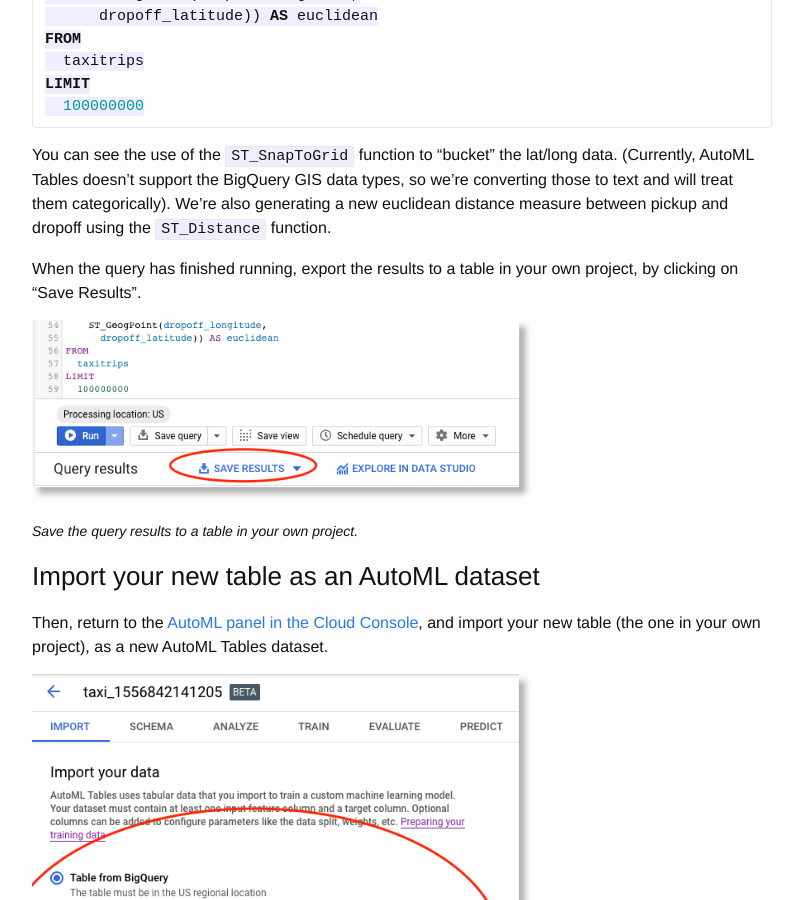
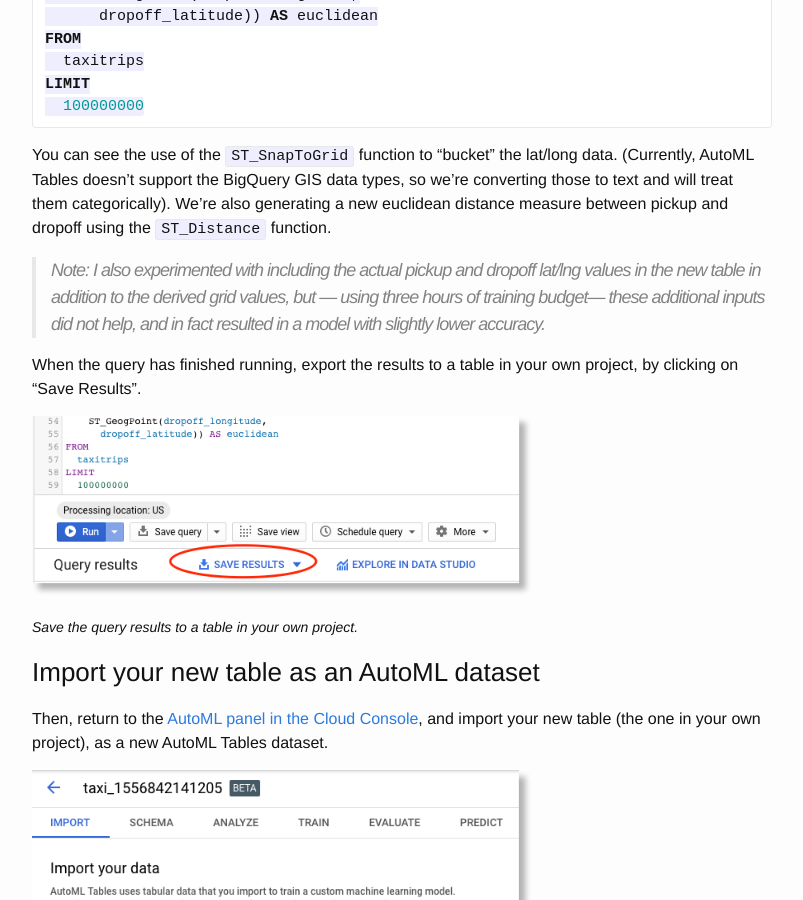
Before and after one commit to amygdala/amygdala.github.io, a Jekyll site: the page built from _posts/2019-05-03-automl-tables.md, in a window 1280 px wide and 900 px high, scrolled down 2546 px. Shown: the whole window, without its empty margins (238-1041 px from the left). Built offline with Jekyll 4.4.1, drawn with Linux system fonts in a browser that asks for light colours; some of the changed lines change nothing that is shown; some of the changed text lies outside the part shown.

Commit message:
checkpointing

````diff
--- a/_posts/2019-05-03-automl-tables.md
+++ b/_posts/2019-05-03-automl-tables.md
@@ -35,7 +35,7 @@ So, we'll generate a version of the Chicago taxi trips public BigQuery table tha
 
 So, the first thing we'll do is run a BigQuery query to generate this new version of the Chicago taxi dataset. Paste the following SQL into the [BigQuery query window](https://console.cloud.google.com/bigquery), or [use this URL](https://console.cloud.google.com/bigquery?sq=467744782358:ae38c8baf54a46489536ae486979a1bc).
 
-> Note: when I ran this query, it processed 15.66 GB of data.
+> Note: when I ran this query, it processed about 15.7 GB of data.
 
 
 ```sql
@@ -101,6 +101,8 @@ LIMIT
 ```
 
 You can see the use of the `ST_SnapToGrid` function to "bucket" the lat/long data. (Currently, AutoML Tables doesn't support the BigQuery GIS data types, so we're converting those to text and will treat them categorically). We're also generating a new euclidean distance measure between pickup and dropoff using the `ST_Distance` function.
+
+> Note: I also experimented with including the actual pickup and dropoff lat/lng values in the new table in addition to the derived grid values, but — using three hours of training budget— these additional inputs did not help, and in fact resulted in a model with slightly lower accuracy.
 
 When the query has finished running, export the results to a table in your own project, by clicking on "Save Results".
 
````
